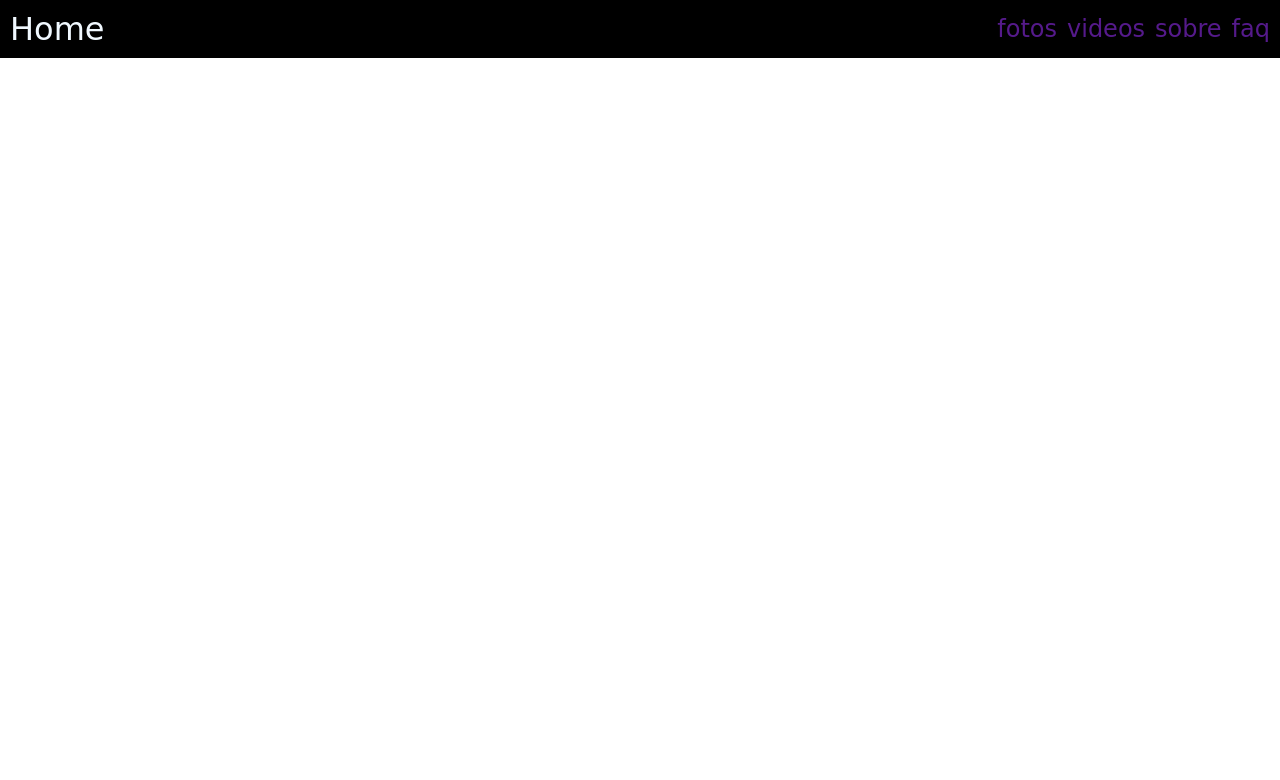
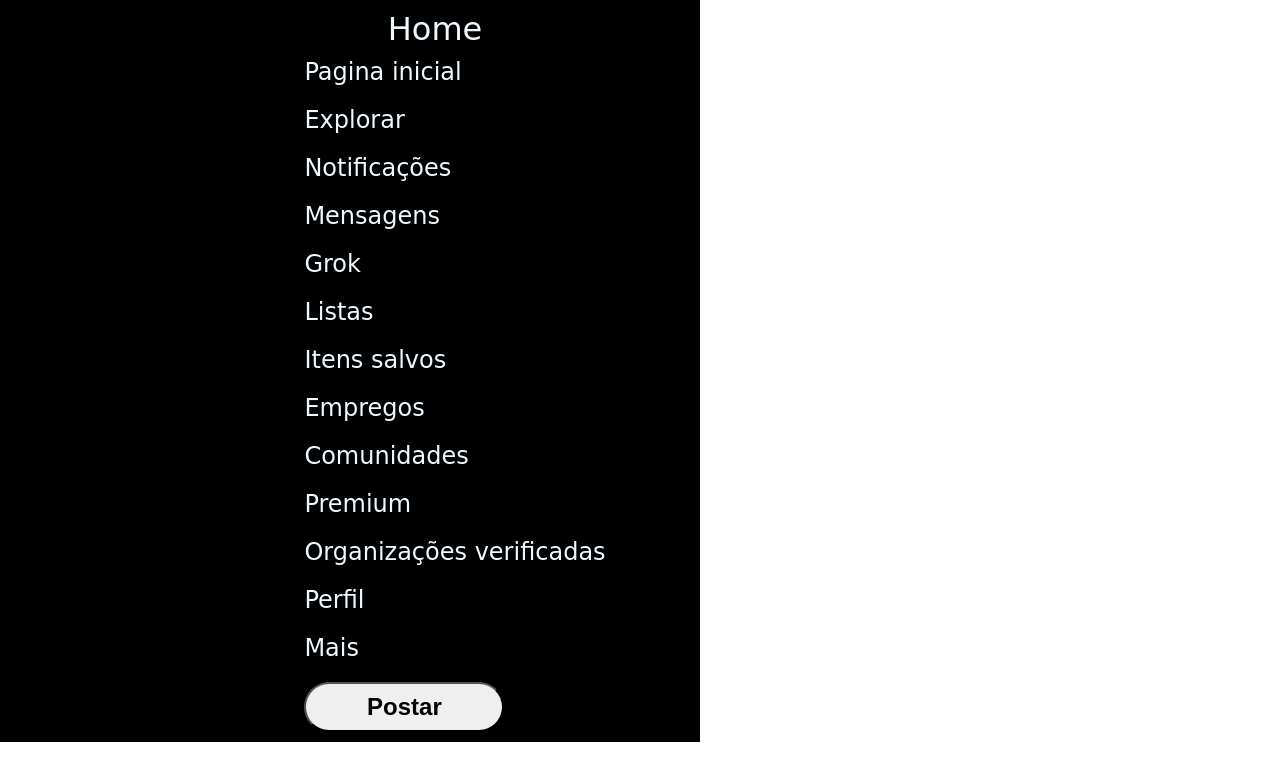
Before and after one commit to CJqualquer/Clone-twitter-project, a plain HTML site: page index.html in a window 1280 px wide. Drawn offline with Linux system fonts and the light colour scheme; a web font is replaced by a local one.

Commit message:
atualiza layout da página inicial para a esquerda

```diff
--- a/index.html
+++ b/index.html
@@ -14,31 +14,49 @@
         }
         header{
             display: flex;
-            justify-content: space-between;
-            align-items: center;
+            flex-direction: column;
             background-color: rgb(0, 0, 0);
             padding: 10px;
             color: aliceblue;
+            width: 510px;
+            align-items: center;
+            padding-left: 180px;
+
         }
         .home{
             font-size: 32px;
             font-family: "Edu NSW ACT Hand Pre", cursive;
+            padding-bottom: 10px;
         }
         nav{
         }
         .nav-list{
             display: flex;
-            gap: 10px;
+            flex-direction: column;
+            gap: 20px;
             font-family: "Edu NSW ACT Hand Pre", cursive;
             font-size: 24px;
+        }
+        .links-list{
+            color: aliceblue;
         }
         .links-list:hover{
             color: aqua;
             text-shadow: 1px 1px 3px rgba(0, 255, 255, 0.5);
             transition: all 0.3s ease;
         }
+        .button-post{
+            width: 200px;
+            height: 50px;
+            border-radius: 30px;
+            font-size: 24px;
+            font-weight: 700;
+        }
         main{
+            display: flex;
+            background-color: black;
         }
+
     </style>
 </head>
 <body>
@@ -46,16 +64,28 @@
         <div class="home" >Home</div>
         <nav>
             <ul class="nav-list" >
-                <li><a class="links-list" href="">fotos</a></li>
-                <li><a class="links-list" href="">videos</a></li>
-                <li><a class="links-list" href="">sobre</a></li>
-                <li><a class="links-list" href="">faq</a></li>
+                <li><a class="links-list" href="">Pagina inicial</a></li>
+                <li><a class="links-list" href="">Explorar</a></li>
+                <li><a class="links-list" href="">Notificações</a></li>
+                <li><a class="links-list" href="">Mensagens</a></li>
+                <li><a class="links-list" href="">Grok</a></li>
+                <li><a class="links-list" href="">Listas</a></li>
+                <li><a class="links-list" href="">Itens salvos</a></li>
+                <li><a class="links-list" href="">Empregos</a></li>
+                <li><a class="links-list" href="">Comunidades</a></li>
+                <li><a class="links-list" href="">Premium</a></li>
+                <li><a class="links-list" href="">Organizações verificadas</a></li>
+                <li><a class="links-list" href="">Perfil</a></li>
+                <li><a class="links-list" href="">Mais</a></li>
+                <li><button class="button-post" >Postar</button></li>
             </ul>
         </nav>
     </header>
 
     <main>
+        <div>
 
+        </div>
     </main>
 
     <footer>
```
